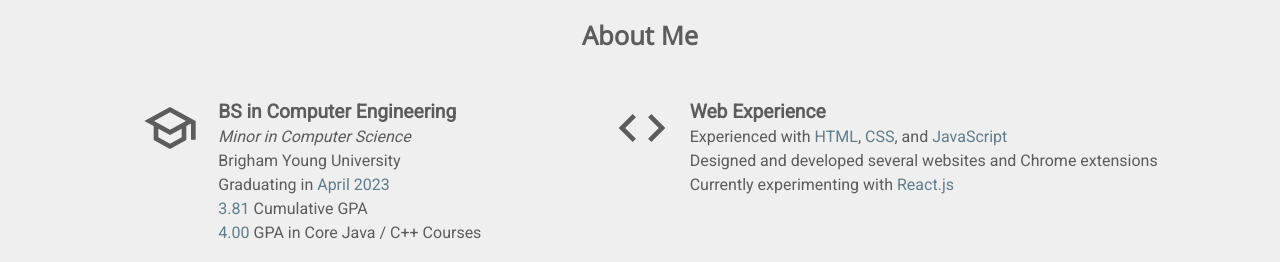
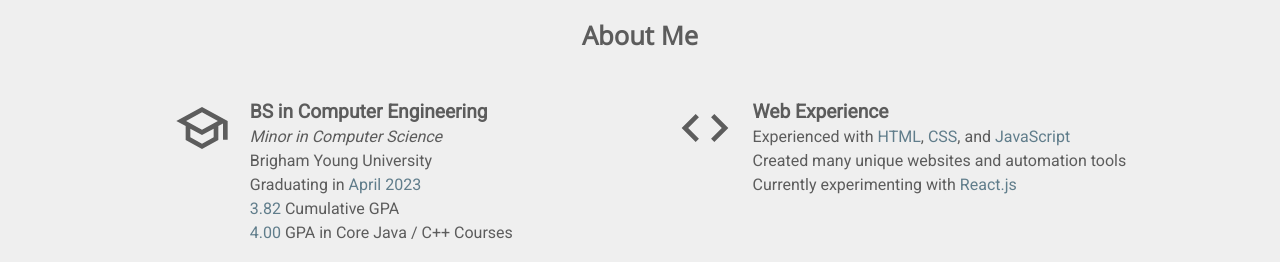
Before and after one commit to nmcmurdie/Portfolio-Gatsby, a Gatsby site: page / in a window 1280 px wide. Shown: the part 683-945 px from the top of the page. Built offline with nearby package versions, Linux system fonts and the light colour scheme; Gatsby itself is replaced by a stand-in of ours; a web font is replaced by a local one.

Commit message:
Update about section and fix links

```diff
--- a/gatsby-config.js
+++ b/gatsby-config.js
@@ -6,5 +6,4 @@
 
 module.exports = {
   plugins: [`gatsby-plugin-react-helmet`],
-  pathPrefix: `/Portfolio-Gatsby`
 }
--- a/src/layouts/sections/AboutSection.js
+++ b/src/layouts/sections/AboutSection.js
@@ -16,7 +16,7 @@ function AboutSection() {
                     <br />
                     Graduating in <span className="highlight">April 2023</span>
                     <br />
-                    <span className="highlight">3.81</span> Cumulative GPA
+                    <span className="highlight">3.82</span> Cumulative GPA
                     <br />
                     <span className="highlight">4.00</span> GPA in Core Java / C++ Courses
                 </Skill>
@@ -25,7 +25,7 @@ function AboutSection() {
                     <br />
                     Experienced with <span className="highlight">HTML</span>, <span className="highlight">CSS</span>, and <span className="highlight">JavaScript</span>
                     <br />
-                    Designed and developed several websites and Chrome extensions
+                    Created many unique websites and automation tools
                     <br />
                     Currently experimenting with <span className="highlight">React.js</span>
                 </Skill>
```
